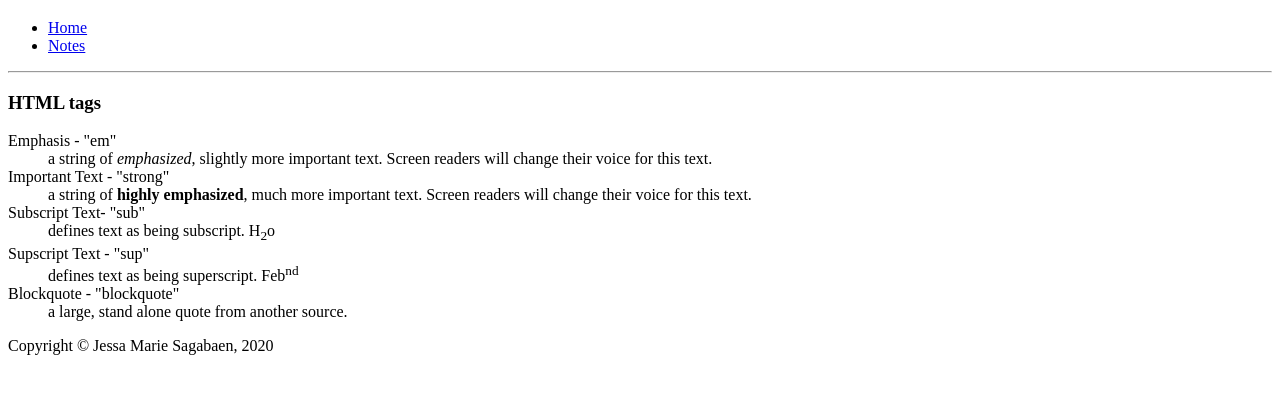
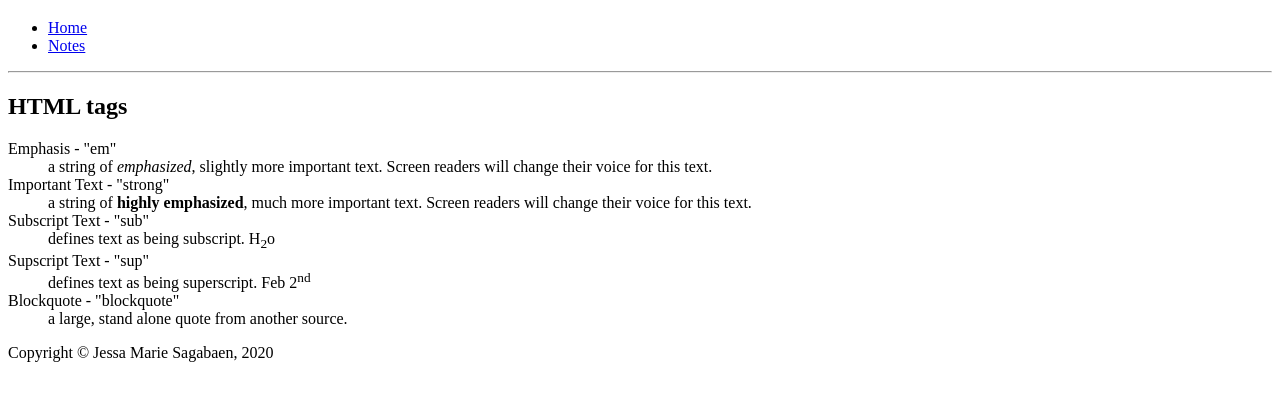
Before and after one commit to saga0022/fallterm.saga0022.github.io, a plain HTML site: page html-assignment/notes.html in a window 1280 px wide. Shown: the part 61-462 px from the top of the page. Drawn offline with Linux system fonts and the light colour scheme.

Commit message:
adding the last one

```diff
--- a/html-assignment/notes.html
+++ b/html-assignment/notes.html
@@ -25,7 +25,7 @@
       <!-- adding section for description list -->
       <section>
         <hr>
-        <h3>HTML tags</h3>
+        <h2>HTML tags</h2>
         <dl>
           <dt>Emphasis - "em"</dt>
           <dd>a string of <em>emphasized</em>, slightly more important text. Screen readers will change their voice for this text.</dd>
@@ -33,11 +33,11 @@
           <dt>Important Text - "strong"</dt>
           <dd>a string of <strong>highly emphasized</strong>, much more important text. Screen readers will change their voice for this text.</dd>
 
-          <dt>Subscript Text- "sub"</dt>
+          <dt>Subscript Text - "sub"</dt>
           <dd>defines text as being subscript. H<sub>2</sub>o</dd>
 
           <dt>Supscript Text - "sup"</dt>
-          <dd>defines text as being superscript. Feb<sup>nd</sup></dd>
+          <dd>defines text as being superscript. Feb 2<sup>nd</sup></dd>
 
           <dt>Blockquote - "blockquote"</dt>
           <dd>a large, stand alone quote from another source.</dd>
```
